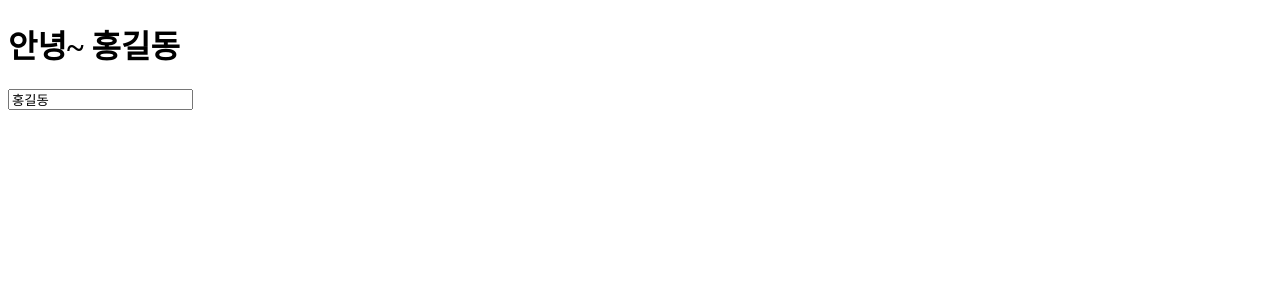
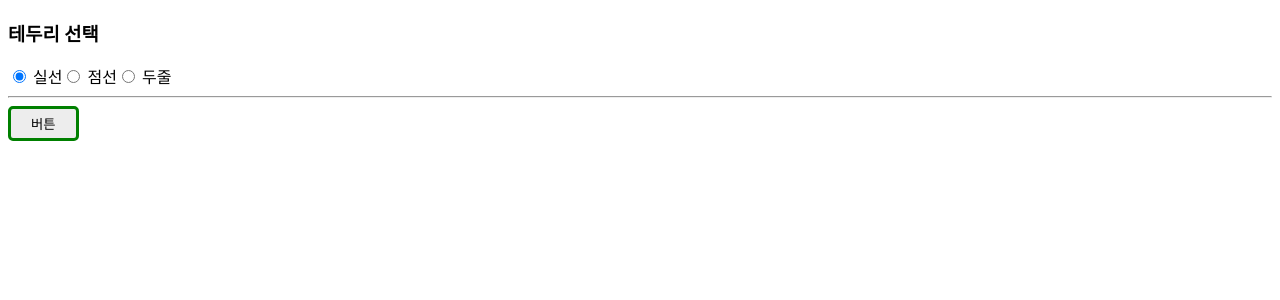
Before and after one commit to bbangwon/svelte_study, a Svelte app: page / in a window 1280 px wide. Shown: the top 300 px of the page. Built offline with nearby package versions, Linux system fonts and the light colour scheme.

Commit message:
15. 스벨트 CSS 제어 - 01

```diff
--- /dev/null
+++ b/src/15/Class01.svelte
@@ -0,0 +1,33 @@
+<script>
+  let current = $state("first");
+</script>
+
+<button class:active={current === "first"} onclick={() => (current = "first")}
+  >첫 번째 버튼</button
+>
+<button class:active={current === "second"} onclick={() => (current = "second")}
+  >두 번째 버튼</button
+>
+<button class:active={current === "third"} onclick={() => (current = "third")}
+  >세 번째 버튼</button
+>
+
+<style>
+  button {
+    border: none;
+    border-radius: 5px;
+    background-color: #ededed;
+    padding: 5px 20px;
+    cursor: pointer;
+  }
+  button::after {
+    content: " - 비활성";
+  }
+  .active {
+    background-color: cornflowerblue;
+    color: white;
+  }
+  .active::after {
+    content: " - 활성";
+  }
+</style>
--- /dev/null
+++ b/src/15/Class02.svelte
@@ -0,0 +1,23 @@
+<script>
+  let border = $state();
+</script>
+
+<h3>테두리 선택</h3>
+<label>
+  <input type="checkbox" bind:checked={border} />실선
+</label>
+<hr />
+<button class:border>버튼</button>
+
+<style>
+  button {
+    border: none;
+    border-radius: 5px;
+    background-color: #ededed;
+    padding: 5px 20px;
+    cursor: pointer;
+  }
+  .border {
+    border: 3px solid green;
+  }
+</style>
--- /dev/null
+++ b/src/15/Class03.svelte
@@ -0,0 +1,39 @@
+<script>
+  let choice = $state(0);
+  let borders = ["실선", "점선", "두줄"];
+</script>
+
+<h3>테두리 선택</h3>
+{#each borders as border, i}
+  <label>
+    <input type="radio" bind:group={choice} value={i} />
+    {border}
+  </label>
+{/each}
+<hr />
+{#if choice === 0}
+  <button class:borderSolid={true}>버튼</button>
+{:else if choice === 1}
+  <button class:borderDashed={true}>버튼</button>
+{:else if choice === 2}
+  <button class:borderDouble={true}>버튼</button>
+{/if}
+
+<style>
+  button {
+    border: none;
+    border-radius: 5px;
+    background-color: #ededed;
+    padding: 5px 20px;
+    cursor: pointer;
+  }
+  .borderSolid {
+    border: 3px solid green;
+  }
+  .borderDashed {
+    border: 3px dashed green;
+  }
+  .borderDouble {
+    border: 3px double green;
+  }
+</style>
--- a/src/App.svelte
+++ b/src/App.svelte
@@ -1,5 +1,5 @@
 <script>
-  import Comp from "./14/Binding.svelte";
+  import Comp from "./15/Class03.svelte";
 </script>
 
 <Comp />
```
Also changed, not shown: src/15/Css01.svelte (added, +18 -0 lines).
